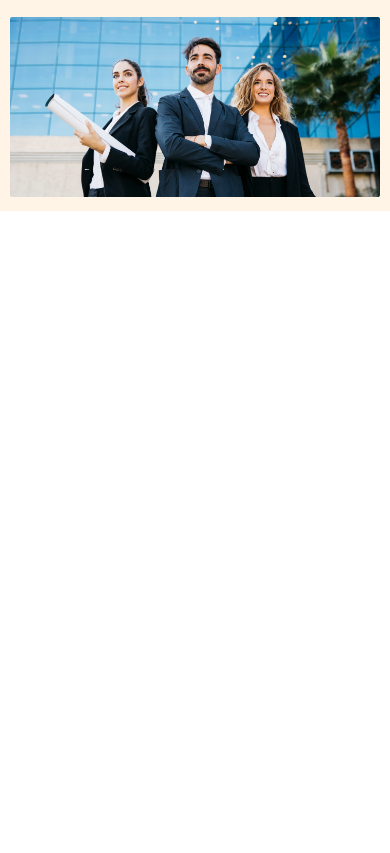
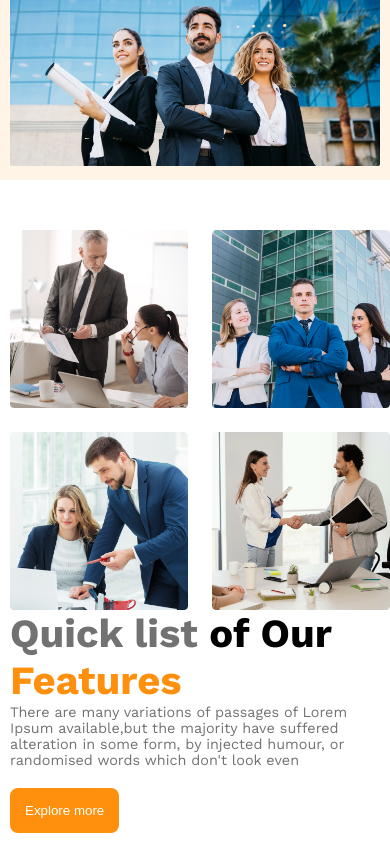
Before and after one commit to Its-Shojib/G3-Architect, a plain HTML site: page index.html in a window 390 px wide. Shown: the part 456-1309 px from the top of the page. Before the commit the page ends 844 px from the top, so only its background shows below. Drawn offline with nearby package versions, Linux system fonts and the light colour scheme.

Commit message:
responsive feature added

```diff
--- a/index.html
+++ b/index.html
@@ -26,7 +26,7 @@
                 <h1 class="banner-title">Brand New <br>
                     Group of Architects
                 </h1>
-                <p class="banner-text">
+                <p class="text-small">
                     There are many variations of passages of Lorem Ipsum available, but the majority have suffered alteration in some form, by injected humour, or randomised words which don't look even
                 </p>
                 <button class="btn">Explore More</button>
@@ -37,6 +37,20 @@
         </div>
     </header>
     <main>
+        <div class="feature">
+            <div class="frature-img">
+                <img src="./images/team1.png" alt="">
+                <img src="./images/team2.png" alt="">
+                <img src="./images/team3.png" alt="">
+                <img src="./images/team4.png" alt="">
+            </div>
+            <div class="feature-text">
+                <h1 class="feature-title"><span class="text-gray">Quick list</span> of Our<br><span class="text-yellow">Features</span></h1>
+                <p class="text-small">There are many variations of passages of Lorem Ipsum available,but the majority have suffered alteration in some form, by injected humour, or randomised words which don't look even</p>
+                <button class="btn">Explore more</button>
+
+            </div>
+        </div>
 
     </main>
     <footer>
--- a/style.css
+++ b/style.css
@@ -59,16 +59,15 @@ nav li a {
     margin-top: 20px;
 }
 
-.banner-text {
+.text-small{
     color: #727272;
-    text-align: center;
     font-weight: 400;
+    font-size: .9rem;
 }
 
 .banner-img img {
     width: 100%;
 }
-
 .btn {
     border-radius: 8px;
     background: #FF900E;
@@ -78,6 +77,41 @@ nav li a {
     margin: 20px 0px;
 }
 
+/* **Feature Section** */
+main{
+    max-width: 1440px;
+    margin: 0 auto;
+}
+.feature{
+    display: flex;
+    align-items: center;
+    justify-content:space-between;
+    padding-top: 50px;
+    padding-left:300px;
+}
+.frature-img{
+    display: grid;
+    grid-template-columns: repeat(2,1fr);
+    gap: 1.5rem;
+}
+.frature-img img{
+    width: 100%;
+}
+.feature-text{
+    padding: 0px 50px;
+    max-width: 520px;
+}
+.feature-title{
+    font-size: 2.5rem;
+}
+.text-gray{
+    color: #727272;
+    font-weight: 700;
+}
+.text-yellow{
+    color:#FF900E;
+    font-weight: 700;
+}
 
 /* **Responsive Section** */
 
@@ -99,10 +133,26 @@ nav li a {
     .banner-img img{
         width: 100%;
     }
+    .feature {
+        padding-left: 10px;
+        flex-direction: column;
+    }
+    .feature-text{
+        padding: 0px 0px;
+        max-width: 500px;
+    }
 
 }
 @media screen and (min-width:576px) and (max-width:960px) {
     header {
         padding: 10px 10px;
     }
+    .feature {
+        padding-left:0px;
+        flex-direction: column;
+    }
+    .feature-text{
+        padding: 30px 0px;
+        max-width: 600px;
+    }
 }
```
